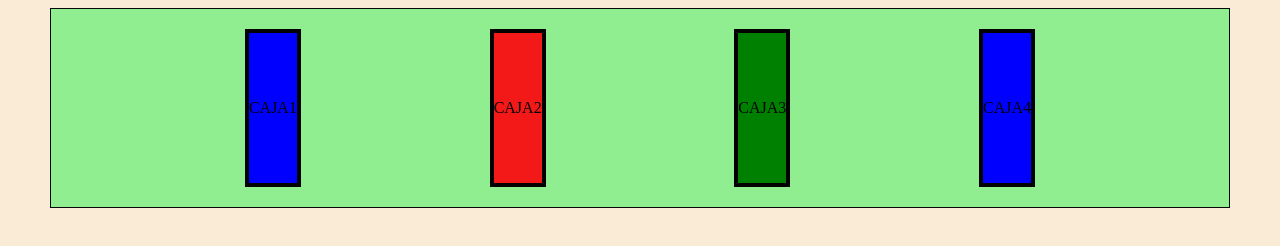
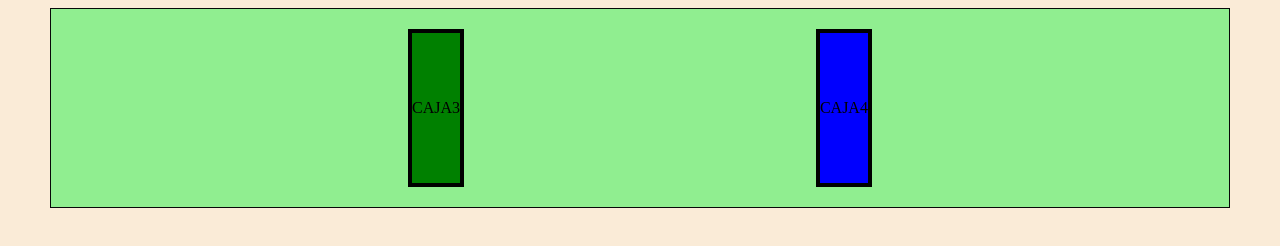
Before and after one commit to biggod-robert/nuevoGIT, a plain HTML site: page index.html in a window 1280 px wide. Drawn offline with Linux system fonts and the light colour scheme.

Commit message:
se hizo cambio

```diff
--- a/index.html
+++ b/index.html
@@ -9,8 +9,7 @@
 
 <body>
     <main class="container">
-        <div class="caja1">CAJA1</div>
-        <div class="caja2">CAJA2</div>
+
         <div class="caja3">CAJA3</div>
         <div class="caja4">CAJA4</div>
 
--- a/style.css
+++ b/style.css
@@ -15,23 +15,10 @@ gap: 15px;
 
 
 }
-.caja1{
-    border: 4px solid black;
-    background-color: blue;
-    text-align: center;
-    line-height: 150px
 
 
-}
-
-.caja2{
-    border: 4px solid black;
-    background-color:rgb(243, 25, 25);
-    text-align: center;
-    line-height: 150px
 
 
-}
 .caja3{
     border: 4px solid black;
     background-color: green;
```
